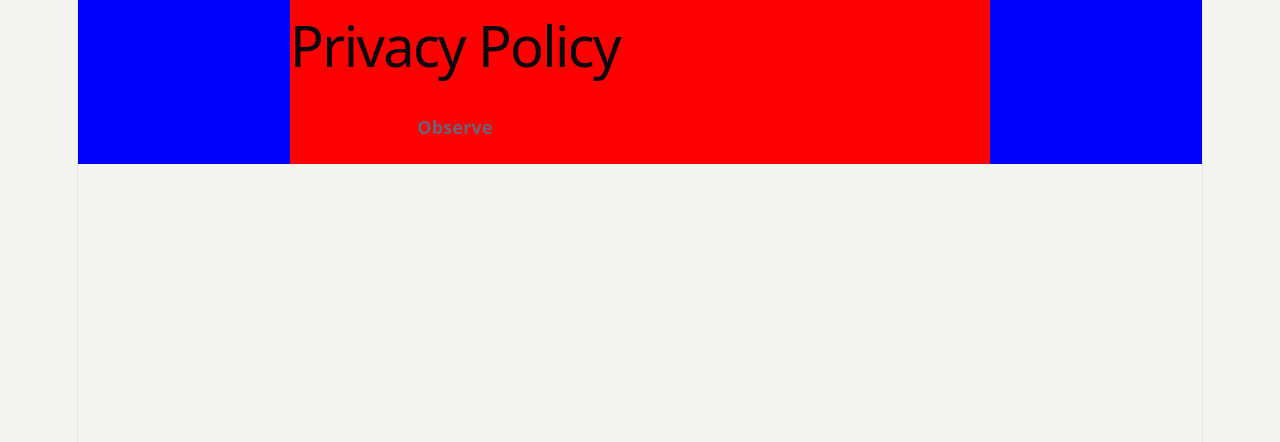
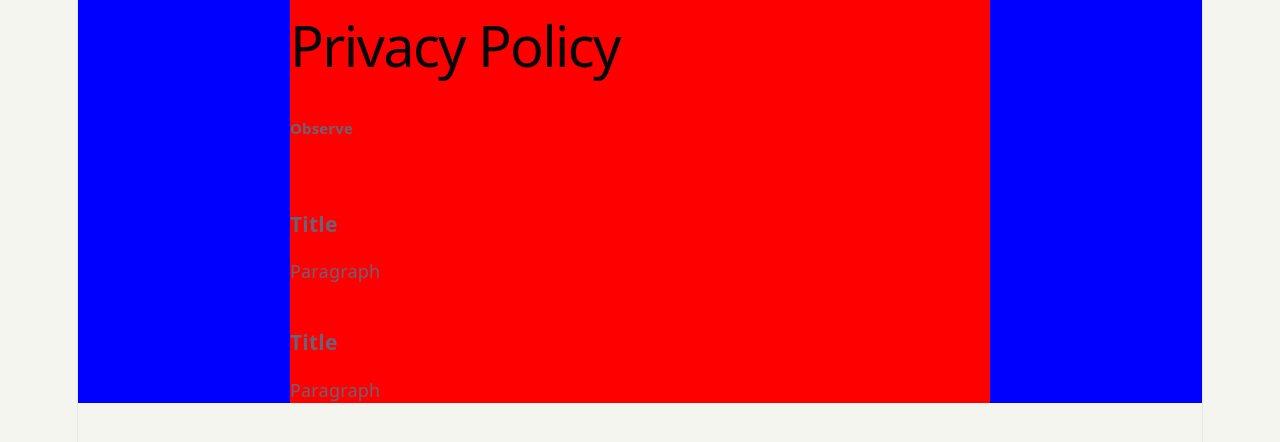
Before and after one commit to gvns0x/observe-website, a React (Vite) app: page /privacy in a window 1280 px wide. Shown: the top 442 px of the page. Built offline with nearby package versions, Linux system fonts and the light colour scheme.

Commit message:
add items to privacy

```diff
--- a/src/pages/PrivacyPolicy.tsx
+++ b/src/pages/PrivacyPolicy.tsx
@@ -8,7 +8,17 @@ function PrivacyPolicy() {
         max-width: 700px;
         width:100%;
         display:flex;
+        gap:24px;
+        flex-direction:column;
 `
+
+    const PrivacyItem = styled.div`
+        display:inline-flex;
+        flex-direction:column;
+        text-align:left;
+        gap: 0px;
+    `
+
     return (
         <div style={{
             width: "100%",
@@ -17,10 +27,18 @@ function PrivacyPolicy() {
             justifyContent: "center"
         }}>
             <Wrapper>
-                <div style={{ display: "flex", flexDirection: "column", justifyContent: "flex-start" }}>
+                <div style={{ display: "flex", flexDirection: "column", justifyContent: "flex-start", textAlign: "left" }}>
                     <h1>Privacy Policy</h1>
-                    <h4>Observe</h4>
+                    <h5>Observe</h5>
                 </div>
+                <PrivacyItem>
+                    <h3>Title</h3>
+                    <p>Paragraph</p>
+                </PrivacyItem>
+                <PrivacyItem>
+                    <h3>Title</h3>
+                    <p>Paragraph</p>
+                </PrivacyItem>
             </Wrapper>
         </div>
     )
```
